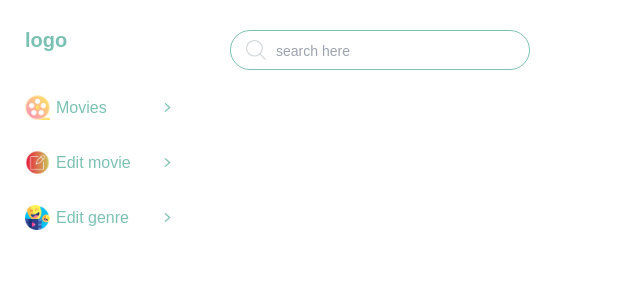
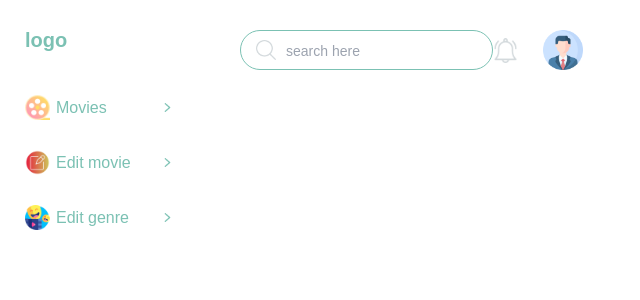
Before and after one commit to Cphasanulbanna/Movie-dashborad-react, a React (Vite) app: page / in a window 1280 px wide. Shown: the top 300 px of the page, without its empty margins (0-640 px from the left). Built offline with nearby package versions, Linux system fonts and the light colour scheme.

Commit message:
header style completed

```diff
--- a/src/components/Header.jsx
+++ b/src/components/Header.jsx
@@ -2,10 +2,12 @@ import React from "react";
 
 //icons
 import search from "../assets/icons/search.png";
+import notification from "../assets/icons/notification.png";
+import profile from "../assets/icons/profile.png";
 
 const Header = () => {
     return (
-        <header className="fixed top-0 left-[200px] w-[100%] p-[30px] flex justify-between items-center">
+        <header className="fixed top-0 left-[200px] w-[fill] py-[30px] px-[40px] flex justify-between items-center">
             <div className="relative border-[1px] border-solid border-light-green rounded-[25px] overflow-hidden px-[15px] h-[40px] max-w-[300px] w-[100%]">
                 <div className="w-[20px] h-[20px] absolute z-[10] top-[50%] translate-y-[-50%]">
                     <img
@@ -19,6 +21,20 @@ const Header = () => {
                     placeholder="search here"
                 />
             </div>
+            <div className="flex items-center gap-[25px]">
+                <div className="w-[25px] h-[25px] cursor-pointer hover:opacity-[0.8]">
+                    <img
+                        src={notification}
+                        alt="notification"
+                    />
+                </div>
+                <div className="w-[40px] h-[40px] cursor-pointer hover:opacity-[0.8]">
+                    <img
+                        src={profile}
+                        alt="profile"
+                    />
+                </div>
+            </div>
         </header>
     );
 };
```
Also changed, not shown: src/assets/icons/notification.png (added), src/assets/icons/profile.png (added).
